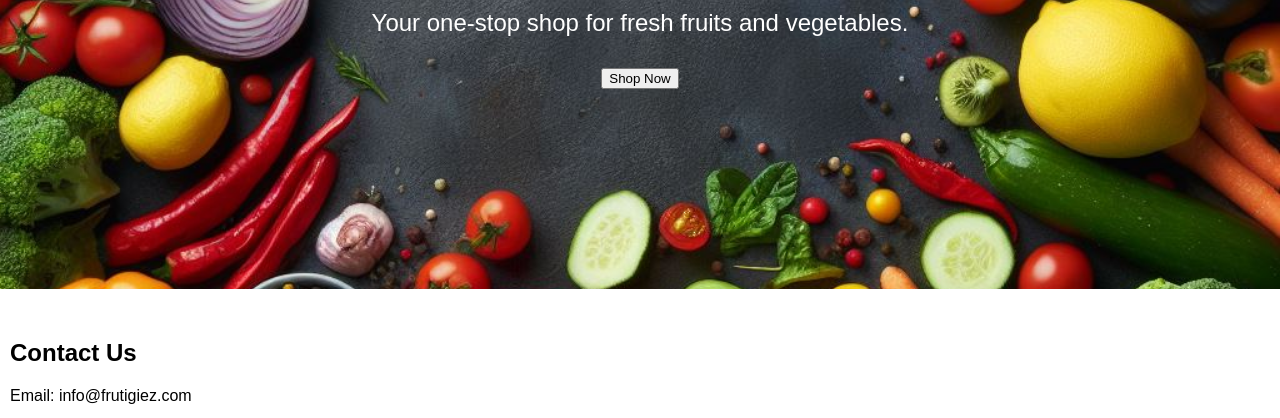
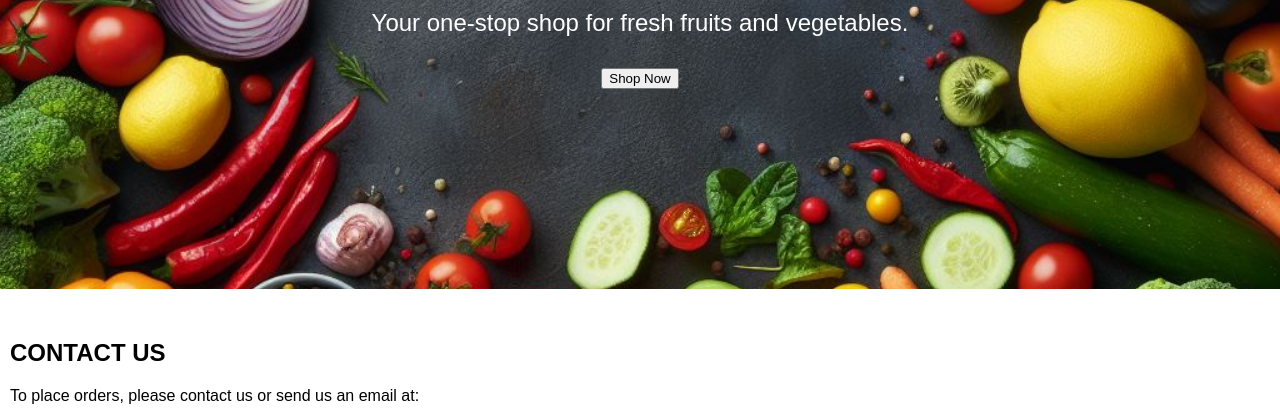
Before and after one commit to JojoSkyler/FINAL_PROJECT, a plain HTML site: page index.html in a window 1280 px wide. Shown: the part 374-792 px from the top of the page. Drawn offline with Linux system fonts and the light colour scheme.

Commit message:
Update index.html

```diff
--- a/index.html
+++ b/index.html
@@ -23,7 +23,8 @@
         <button href="#products" class="button" onclick="loadProducts()">Shop Now</button>
     </section>
     <section id="contact">
-        <h2>Contact Us</h2>
+        <h2>CONTACT US</h2>
+        <p>To place orders, please contact us or send us an email at:</p>
         <p>Email: info@frutigiez.com</p>
         <p>Phone: +254776047874</p>
     </section>
```
